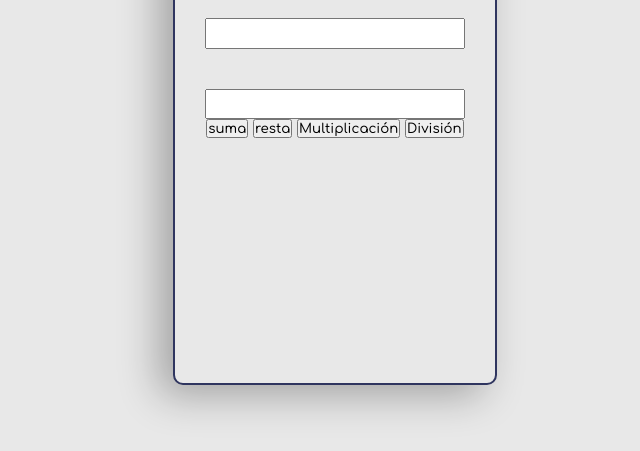
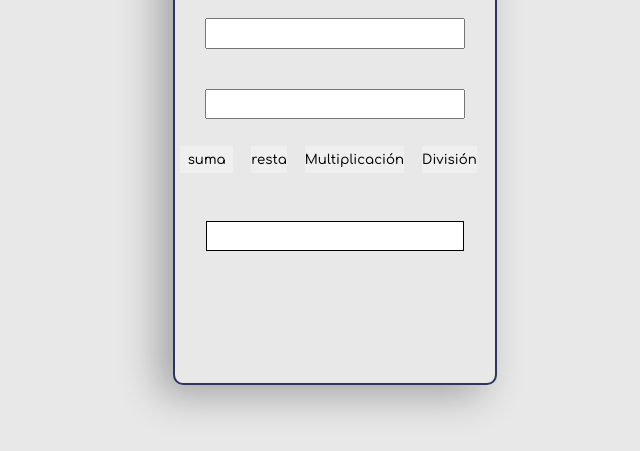
Before and after one commit to JPMejia2/Formulario, a plain HTML site: page index.html in a window 1280 px wide. Shown: the part 227-678 px from the top of the page, without its empty margins (339-979 px from the left). Drawn offline with Linux system fonts and the light colour scheme; a web font is replaced by a local one.

Commit message:
Update css.css

```diff
--- a/css/css.css
+++ b/css/css.css
@@ -32,3 +32,45 @@ h1{
     height: 2em;
     margin-top: 3em;
 }
+
+.mas{
+    width: 4em;
+    height: 2em;
+    margin-top: 2em;
+    border: #E8E8E8;
+    margin-right: 1em;
+
+}
+
+.menos{
+    width: auto;
+    height: 2em;
+    margin-top: 2em;
+    border: #E8E8E8;
+    margin-right: 1em;
+}
+
+.por{
+    width: auto;
+    height: 2em;
+    margin-top: 1em;
+    border: #E8E8E8;
+    margin-right: 1em;
+}
+
+.division{
+    width: auto;
+    height: 2em;
+    margin-top: 2em;
+    border: #E8E8E8;
+    margin-right: 1em;
+}
+
+.cj-resultado{
+    width: 80%;
+    height: 1.8em;
+    margin-top: 3em;
+    display: inline-block;
+    background-color: #ffffff;
+    border: 0.5px black solid;
+}
```
